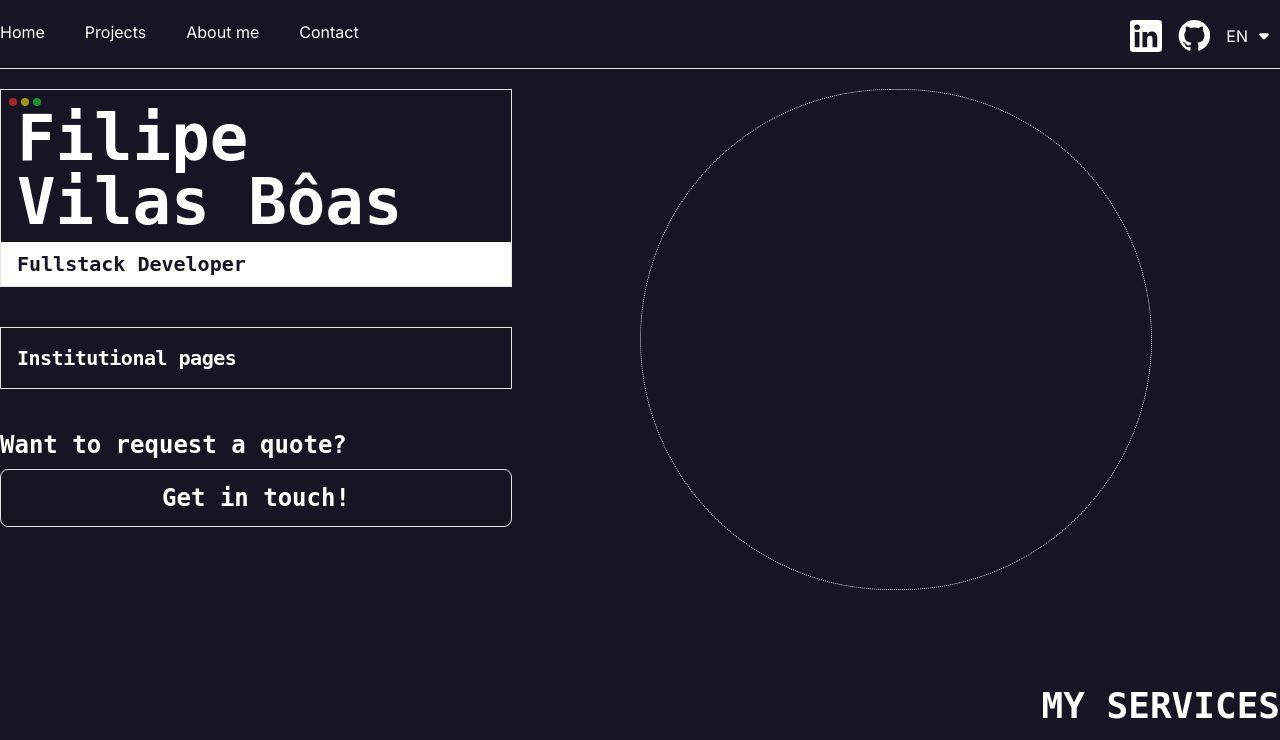
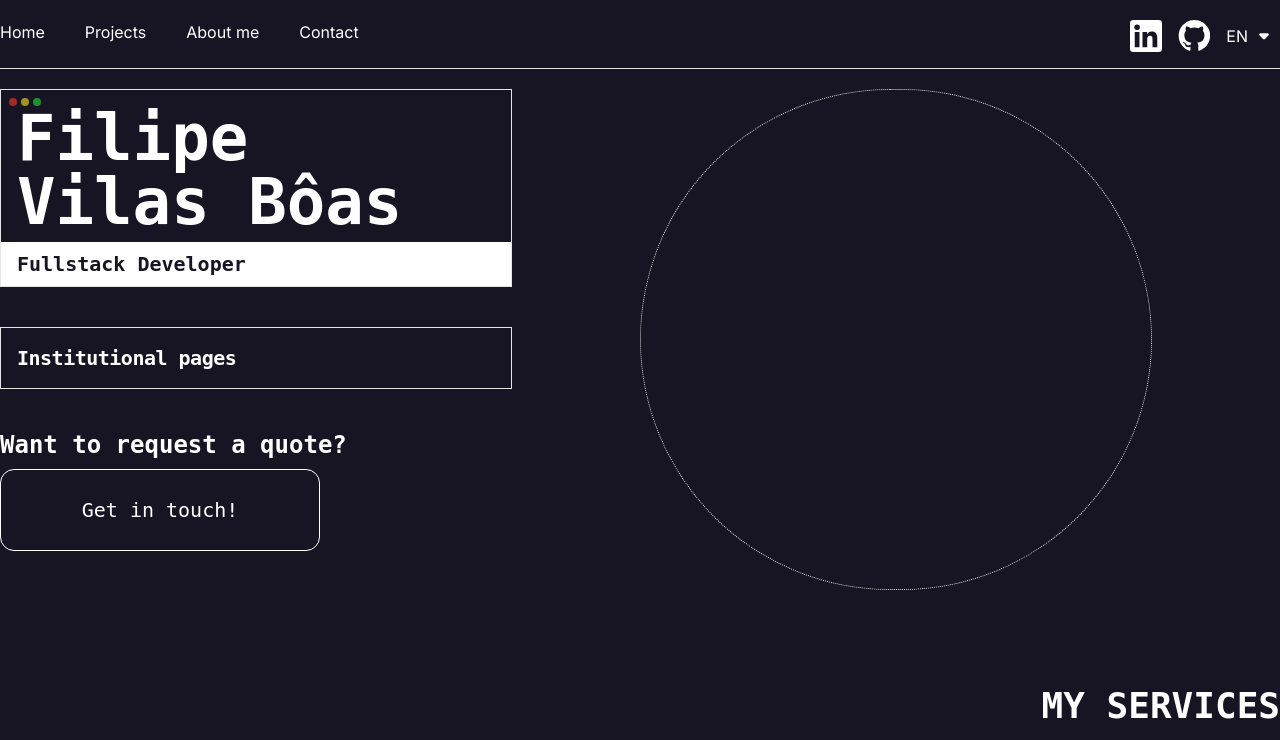
Before and after one commit to filipesvb/my-portfolio, a React (Vite) app: page / in a window 1280 px wide. Shown: the top 740 px of the page. Built offline with nearby package versions, Linux system fonts and the light colour scheme; a web font is replaced by a local one.

Commit message:
style: changed color of Hero Image CTA / changed Hero CTA to a ShadcnUI LiquidButton component and added custom style to it

```diff
--- /dev/null
+++ b/src/components/ui/shadcn-io/liquid-button/index.tsx
@@ -0,0 +1,55 @@
+'use client';
+
+import * as React from 'react';
+import { motion, type HTMLMotionProps } from 'motion/react';
+import { cva, type VariantProps } from 'class-variance-authority';
+
+import { cn } from '@/lib/utils';
+
+const buttonVariants = cva(
+  "relative inline-flex items-center justify-center gap-2 whitespace-nowrap rounded-lg text-sm font-medium cursor-pointer overflow-hidden disabled:pointer-events-none disabled:opacity-50 [&_svg]:pointer-events-none [&_svg:not([class*='size-'])]:size-4 shrink-0 [&_svg]:shrink-0 outline-none focus-visible:border-ring focus-visible:ring-ring/50 focus-visible:ring-[3px] aria-invalid:ring-destructive/20 dark:aria-invalid:ring-destructive/40 aria-invalid:border-destructive [background:_linear-gradient(var(--liquid-button-color)_0_0)_no-repeat_calc(200%-var(--liquid-button-fill,0%))_100%/200%_var(--liquid-button-fill,0.2em)] hover:[--liquid-button-fill:100%] hover:[--liquid-button-delay:0.3s] [transition:_background_0.3s_var(--liquid-button-delay,0s),_color_0.3s_var(--liquid-button-delay,0s),_background-position_0.3s_calc(0.3s_-_var(--liquid-button-delay,0s))] focus:outline-none",
+  {
+    variants: {
+      variant: {
+        default:
+          'text-primary hover:text-primary-foreground !bg-muted [--liquid-button-color:var(--primary)]',
+        outline:
+          'border !bg-background dark:!bg-input/30 dark:border-input [--liquid-button-color:var(--primary)]',
+        secondary:
+          'text-secondary hover:text-secondary-foreground !bg-muted [--liquid-button-color:var(--secondary)]',
+        custom: 'text-white border-1 border-white !bg-blue [--liquid-button-color:white] hover:text-black w-full max-w-80 py-10 text-xl',
+      },
+      size: {
+        default: 'h-10 px-4 py-2 has-[>svg]:px-3',
+        sm: 'h-9 rounded-md gap-1.5 px-3 has-[>svg]:px-2.5',
+        lg: 'h-12 rounded-xl px-8 has-[>svg]:px-6',
+        icon: 'size-10',
+      },
+    },
+    defaultVariants: {
+      variant: 'default',
+      size: 'default',
+    },
+  },
+);
+
+type LiquidButtonProps = HTMLMotionProps<'button'> &
+  VariantProps<typeof buttonVariants>;
+
+function LiquidButton({
+  className,
+  variant,
+  size,
+  ...props
+}: LiquidButtonProps) {
+  return (
+    <motion.button
+      whileTap={{ scale: 0.95 }}
+      whileHover={{ scale: 1.05 }}
+      className={cn(buttonVariants({ variant, size, className }))}
+      {...props}
+    />
+  );
+}
+
+export { LiquidButton, type LiquidButtonProps };
--- a/src/pages/Home/components/Hero/components/HeroImageContainer/ImageCTA/index.tsx
+++ b/src/pages/Home/components/Hero/components/HeroImageContainer/ImageCTA/index.tsx
@@ -13,7 +13,7 @@ const ImageCTA = ({active, x, y} : ImageCTAProps) => {
 
     active ?
     <div
-      className="rounded-full bg-yellow-500 w-25 h-25 absolute flex justify-center items-center text-center pointer-events-none
+      className="rounded-full bg-yellow-300 text-black w-25 h-25 absolute flex justify-center items-center text-center leading-none pointer-events-none
        transition-all duration-400 ease-out"
       style={{"transform": `translate(${x - 50}px, ${y -50}px)`,"left": "0%", "top": `0%`}}
     >
--- a/src/pages/Home/components/Hero/components/HeroText/HeroCTA/index.tsx
+++ b/src/pages/Home/components/Hero/components/HeroText/HeroCTA/index.tsx
@@ -1,4 +1,5 @@
 import Button from '@/components/Button';
+import { LiquidButton } from '@/components/ui/shadcn-io/liquid-button';
 
 const HeroCTA = ({orcamentoTxt, ctaTxt}: {orcamentoTxt: string, ctaTxt: string}) => {
   return (
@@ -6,7 +7,7 @@ const HeroCTA = ({orcamentoTxt, ctaTxt}: {orcamentoTxt: string, ctaTxt: string})
       <h3 className="font-bold text-2xl mt-10 my-2">
         {orcamentoTxt}
       </h3>
-      <Button>{ctaTxt}</Button>
+      <LiquidButton variant={"custom"} size={"lg"}>{ctaTxt}</LiquidButton>
     </div>
   );
 };
```
